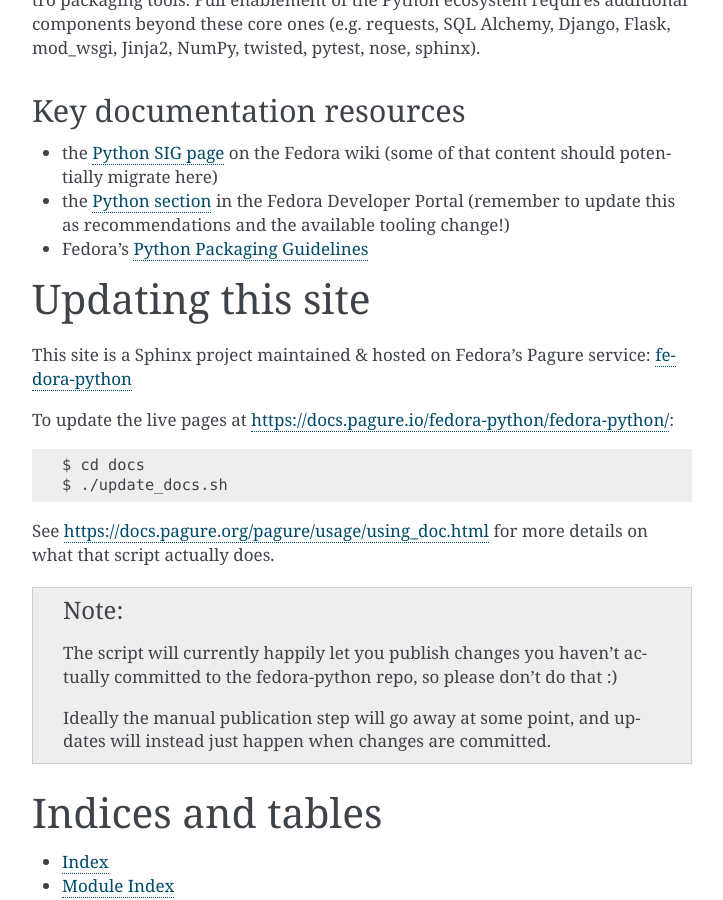
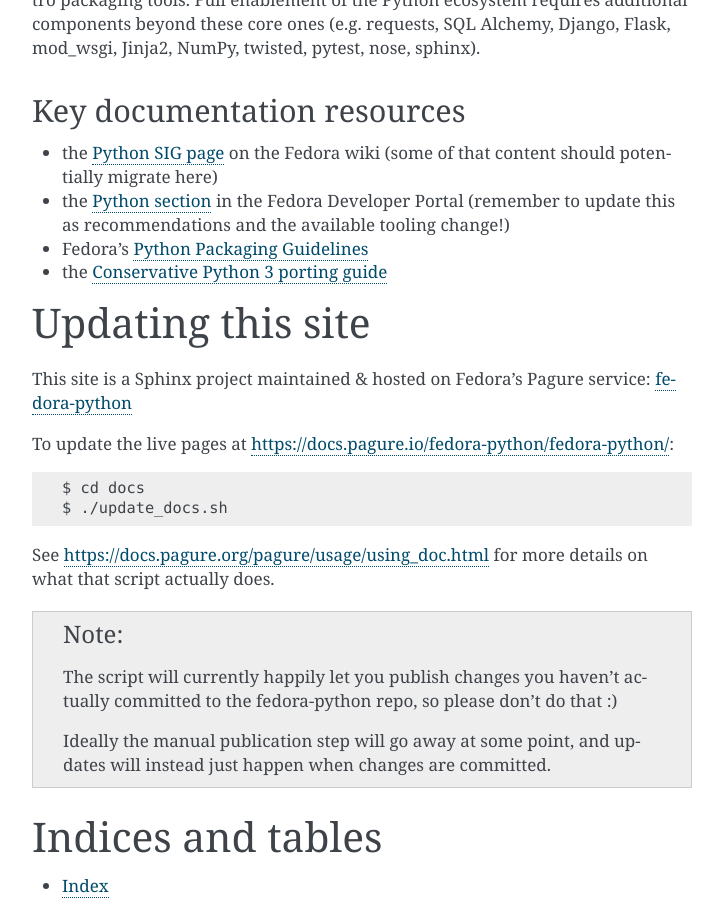
Before and after one commit to fedora-python/fedora-python, a Sphinx documentation site: the page built from docs/index.rst, in a window 1280 px wide and 900 px high, scrolled down 942 px. Shown: the whole window, without its empty margins (388-1111 px from the left). Built offline with Sphinx 7.4.7, drawn with Linux system fonts in a browser that asks for light colours.

Commit message:
Link to conservative porting guide

```diff
--- a/docs/index.rst
+++ b/docs/index.rst
@@ -62,10 +62,12 @@
 * the `Python section`_ in the Fedora Developer Portal (remember to update this
   as recommendations and the available tooling change!)
 * Fedora's `Python Packaging Guidelines`_
+* the `Conservative Python 3 porting guide`_
 
 .. _Python SIG page: https://fedoraproject.org/wiki/SIGs/Python
 .. _Python section: https://developer.fedoraproject.org/tech/languages/python/python-installation.html
 .. _Python Packaging Guidelines: https://fedoraproject.org/wiki/Packaging:Python
+.. _Conservative Python 3 porting guide: https://portingguide.readthedocs.io
 
 
 Updating this site
```
